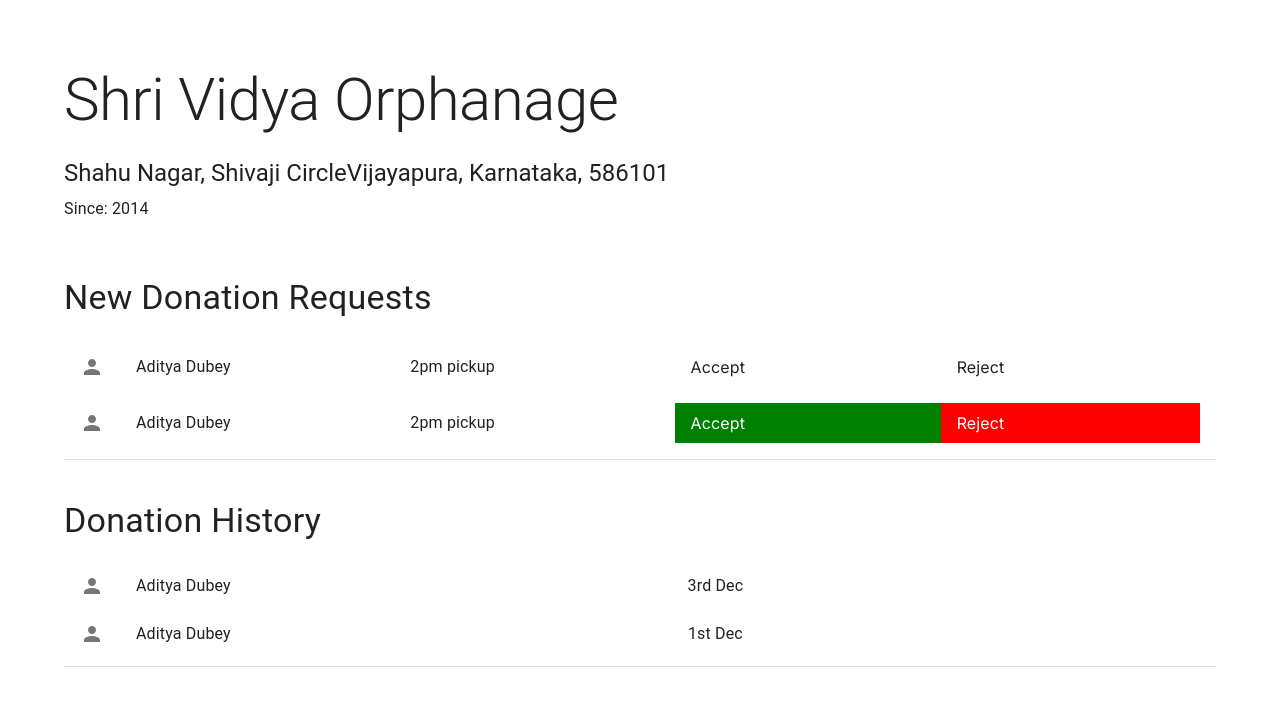
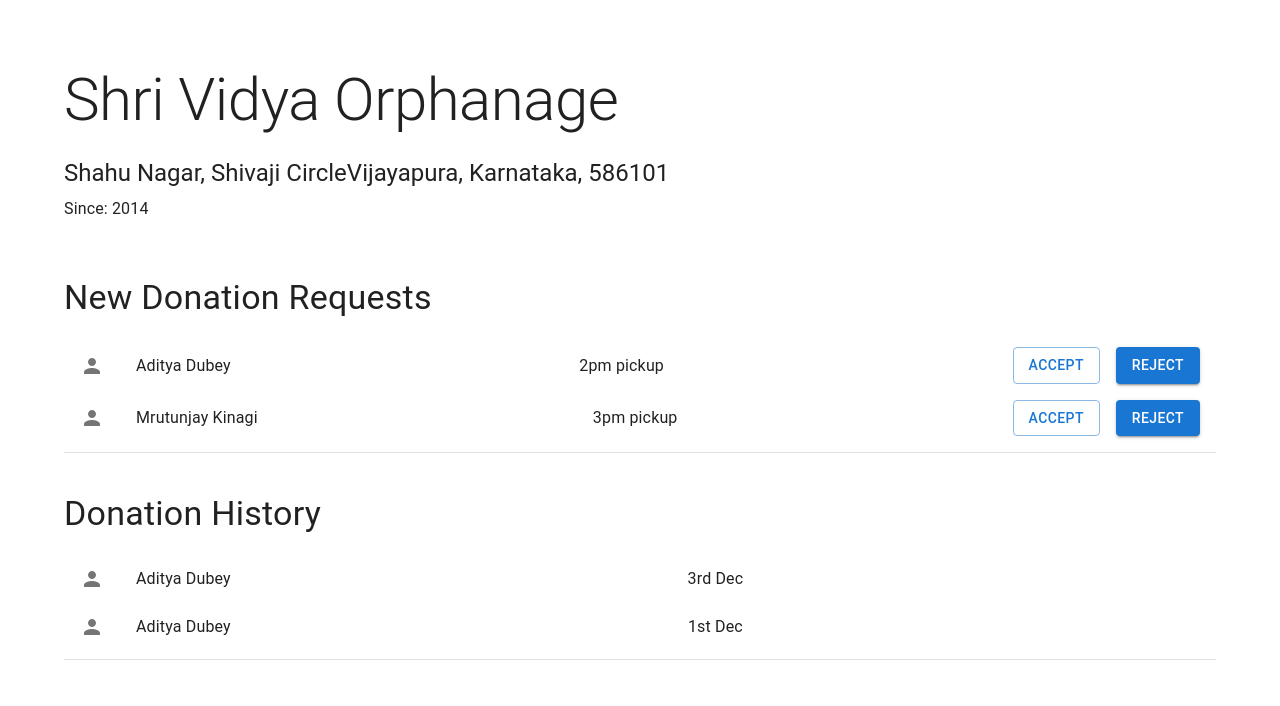
Before and after one commit to Tanisha1806/cater2care, a Next.js app: page /consumer in a window 1280 px wide. Shown: the top 706 px of the page. Built offline with nearby package versions, Linux system fonts and the light colour scheme.

Commit message:
First draft

```diff
--- a/src/app/consumer/page.tsx
+++ b/src/app/consumer/page.tsx
@@ -46,7 +46,80 @@ function Copyright() {
 // TODO remove, this demo shouldn't need to reset the theme.
 const defaultTheme = createTheme();
 
+const data = [
+  { name: "Aditya Dubey", date: "2pm pickup" },
+  { name: "Mrutunjay Kinagi", date: "3pm pickup" },
+  // Add more items as needed
+];
+
 export default function StickyFooter() {
+  // const [acceptStatus, setAcceptStatus] = React.useState({});
+  const [acceptStatus, setAcceptStatus] = React.useState(
+    Array(data.length).fill({})
+  );
+  // const [acceptStatusPerm, setAcceptStatusPerm] = React.useState({});
+  // const [actionType, setActionType] = React.useState("");
+
+  const [finalAction, setFinalAction] = React.useState("");
+
+  // const handleAccept = (index) => {
+  //   setFinalAction("accept");
+  //   setAcceptStatus((prevStatus) => ({ ...prevStatus, [index]: "accepted" }));
+  //   // setAcceptStatusPerm((prevStatus) => ({
+  //   //   ...prevStatus,
+  //   //   [index]: "accepted",
+  //   // }));
+  //   // setActionType("accept");
+  //   setTimeout(() => {
+  //     setAcceptStatus((prevStatus) => ({ ...prevStatus, [index]: undefined }));
+  //   }, 5000);
+  // };
+
+  const handleAccept = (index: any) => {
+    setAcceptStatus((prevStatus) => {
+      const newStatus = [...prevStatus];
+      newStatus[index] = { action: "accepted" };
+      return newStatus;
+    });
+
+    // setTimeout(() => {
+    //   setAcceptStatus((prevStatus) => {
+    //     const newStatus = [...prevStatus];
+    //     newStatus[index] = {};
+    //     return newStatus;
+    //   });
+    // }, 5000);
+  };
+
+  // const handleReject = (index) => {
+  //   setFinalAction("reject");
+  //   setAcceptStatus((prevStatus) => ({ ...prevStatus, [index]: "rejected" }));
+  //   // setAcceptStatusPerm((prevStatus) => ({
+  //   //   ...prevStatus,
+  //   //   [index]: "rejected",
+  //   // }));
+  //   // setActionType("reject");
+  //   setTimeout(() => {
+  //     setAcceptStatus((prevStatus) => ({ ...prevStatus, [index]: undefined }));
+  //   }, 5000);
+  // };
+
+  const handleReject = (index: any) => {
+    setAcceptStatus((prevStatus) => {
+      const newStatus = [...prevStatus];
+      newStatus[index] = { action: "rejected" };
+      return newStatus;
+    });
+
+    // setTimeout(() => {
+    //   setAcceptStatus((prevStatus) => {
+    //     const newStatus = [...prevStatus];
+    //     newStatus[index] = {};
+    //     return newStatus;
+    //   });
+    // }, 5000);
+  };
+
   return (
     <ThemeProvider theme={defaultTheme}>
       <Box
@@ -75,56 +148,52 @@ export default function StickyFooter() {
           <Box sx={{ width: "100%", bgcolor: "background.paper" }}>
             <nav aria-label="main mailbox folders">
               <List>
-                <ListItem disablePadding>
-                  <ListItemButton>
-                    <ListItemIcon>
-                      <PersonIcon />
-                    </ListItemIcon>
-                    <ListItemText primary="Aditya Dubey" />
-                    <ListItemText primary="2pm pickup" />
-                    <ListItemButton>Accept</ListItemButton>
-                    <ListItemButton>Reject</ListItemButton>
-                  </ListItemButton>
-                </ListItem>
-                <ListItem disablePadding>
-                  <ListItemButton>
-                    <ListItemIcon>
-                      <PersonIcon />
-                    </ListItemIcon>
-                    <ListItemText primary="Aditya Dubey" />
-                    <ListItemText primary="2pm pickup" />
+                {data.map((item, index) => (
+                  <ListItem key={index} disablePadding>
                     <ListItemButton
-                      sx={{ color: "white", background: "green" }}
+                      sx={{ display: "flex", justifyContent: "space-between" }}
                     >
-                      Accept
+                      <ListItemIcon>
+                        <PersonIcon />
+                      </ListItemIcon>
+                      <ListItemText primary={item.name} />
+                      <ListItemText primary={item.date} />
+                      {acceptStatus[index]?.action === "accepted" && (
+                        <Typography variant="body2" color="success">
+                          Accepted
+                        </Typography>
+                      )}
+                      {acceptStatus[index]?.action === "rejected" && (
+                        <Typography variant="body2" color="error">
+                          Rejected
+                        </Typography>
+                      )}
+                      {acceptStatus[index]?.action !== "accepted" && (
+                        <Stack spacing={2} direction="row">
+                          <Button
+                            variant="outlined"
+                            onClick={() => handleAccept(index)}
+                          >
+                            Accept
+                          </Button>
+                          {acceptStatus[index]?.action !== "rejected" && (
+                            <Button
+                              variant="contained"
+                              onClick={() => handleReject(index)}
+                            >
+                              Reject
+                            </Button>
+                          )}
+                        </Stack>
+                      )}
                     </ListItemButton>
-                    <ListItemButton sx={{ color: "white", background: "red" }}>
-                      Reject
-                    </ListItemButton>
-                  </ListItemButton>
-                </ListItem>
+                  </ListItem>
+                ))}
               </List>
             </nav>
             <Divider />
           </Box>
-          {/* <ul>
-            <li>
-              <span>Aditya Dubey</span>
-              <span>2pm pickup</span>
-              <Stack spacing={2} direction="row">
-                <Button variant="outlined">Accept</Button>
-                <Button variant="contained">Reject</Button>
-              </Stack>
-              <Button>Accept</Button>
-              <Button>Reject</Button>
-            </li>
-            <li>
-              <span>Mrutunjay Kinagi</span>
-              <span>3pm pickup</span>
-              <Button>Accept</Button>
-              <Button>Reject</Button>
-            </li>
-          </ul> */}
+
           <Typography variant="h4" component="h2" gutterBottom marginTop={5}>
             Donation History
           </Typography>
@@ -156,8 +225,6 @@ export default function StickyFooter() {
             <Divider />
           </Box>
         </Container>
-        {/* <Sheet>
-        </Sheet> */}
       </Box>
     </ThemeProvider>
   );
--- a/src/app/donor/page.tsx
+++ b/src/app/donor/page.tsx
@@ -16,6 +16,7 @@ import Typography from "@mui/material/Typography";
 import AddressForm from "../../components/AddressForm";
 import FoodDetailsForm from "../../components/FoodDetailsForm";
 import ConsumerDetailsForm from "../../components/ConsumerDetailsForm";
+import { useRouter } from "next/navigation";
 
 function Copyright() {
   return (
@@ -47,6 +48,7 @@ function getStepContent(step: number) {
 
 export default function Checkout() {
   const [activeStep, setActiveStep] = React.useState(0);
+  const router = useRouter();
 
   const handleNext = () => {
     setActiveStep(activeStep + 1);
@@ -68,10 +70,11 @@ export default function Checkout() {
           borderBottom: (t) => `1px solid ${t.palette.divider}`,
         }}
       >
-        <Toolbar>
+        <Toolbar sx={{ display: "flex", justifyContent: "space-between" }}>
           <Typography variant="h6" color="inherit" noWrap>
             Cater2Care
           </Typography>
+          <Button onClick={() => router.push("/login")}>Logout</Button>
         </Toolbar>
       </AppBar>
       <Container component="main" maxWidth="sm" sx={{ mb: 4 }}>
--- a/src/app/login/page.tsx
+++ b/src/app/login/page.tsx
@@ -58,7 +58,9 @@ export default function SignIn() {
     // Check if entered credentials match any in the creds object
     const matchedUser = Object.keys(creds).find((userType) => {
       return (
+        // @ts-ignore
         creds[userType].email === enteredEmail &&
+        // @ts-ignore
         creds[userType].password === enteredPassword
       );
     });
```
